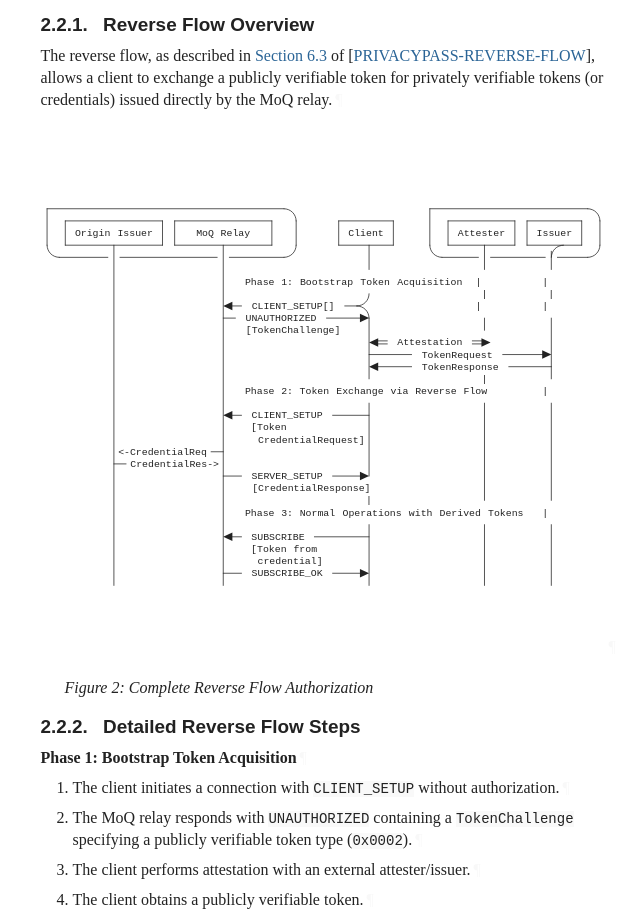
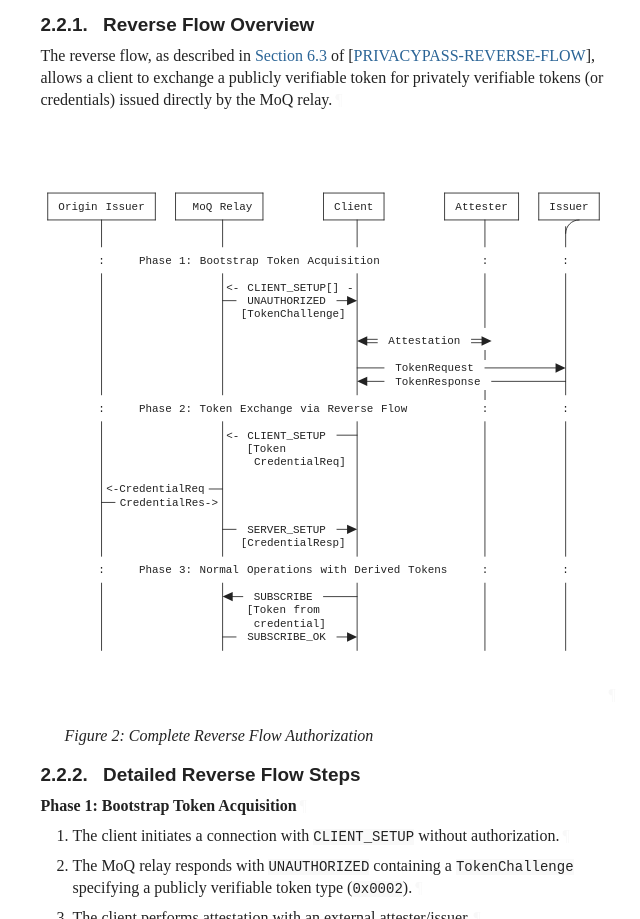
Before and after one commit to moq-wg/privacy-pass, a plain HTML site: page snk-error-codes/draft-ietf-moq-privacy-pass-auth.html in a window 1280 px wide. Shown: the part 2932-3851 px from the top of the page, without its empty margins (84-724 px from the left). Drawn offline with Linux system fonts and the light colour scheme; a web font is replaced by a local one.

Commit message:
Script updating gh-pages from 5222958. [ci skip]

```diff
--- a/snk-error-codes/draft-ietf-moq-privacy-pass-auth.html
+++ b/snk-error-codes/draft-ietf-moq-privacy-pass-auth.html
@@ -1497,149 +1497,134 @@ tokens (or credentials) issued directly by the MoQ relay.<a href="#section-2.2.1
 <figure id="figure-2">
             <div id="section-2.2.1-2.1">
               <div class="alignLeft art-svg artwork" id="section-2.2.1-2.1.1">
-<svg xmlns="http://www.w3.org/2000/svg" version="1.1" height="544" width="744" viewBox="0 0 744 544" class="diagram" text-anchor="middle" font-family="monospace" font-size="13px" stroke-linecap="round">
-                  <path d="M 8,32 L 8,80" fill="none" stroke="black"></path>
-                  <path d="M 32,48 L 32,80" fill="none" stroke="black"></path>
-                  <path d="M 96,80 L 96,528" fill="none" stroke="black"></path>
-                  <path d="M 160,48 L 160,80" fill="none" stroke="black"></path>
-                  <path d="M 176,48 L 176,80" fill="none" stroke="black"></path>
-                  <path d="M 240,80 L 240,528" fill="none" stroke="black"></path>
-                  <path d="M 304,48 L 304,80" fill="none" stroke="black"></path>
-                  <path d="M 336,48 L 336,80" fill="none" stroke="black"></path>
-                  <path d="M 392,48 L 392,80" fill="none" stroke="black"></path>
-                  <path d="M 432,80 L 432,112" fill="none" stroke="black"></path>
-                  <path d="M 432,176 L 432,256" fill="none" stroke="black"></path>
-                  <path d="M 432,288 L 432,384" fill="none" stroke="black"></path>
-                  <path d="M 432,448 L 432,528" fill="none" stroke="black"></path>
-                  <path d="M 464,48 L 464,80" fill="none" stroke="black"></path>
-                  <path d="M 512,32 L 512,80" fill="none" stroke="black"></path>
-                  <path d="M 536,48 L 536,80" fill="none" stroke="black"></path>
-                  <path d="M 584,80 L 584,112" fill="none" stroke="black"></path>
-                  <path d="M 584,176 L 584,192" fill="none" stroke="black"></path>
-                  <path d="M 584,288 L 584,416" fill="none" stroke="black"></path>
-                  <path d="M 584,448 L 584,528" fill="none" stroke="black"></path>
-                  <path d="M 624,48 L 624,80" fill="none" stroke="black"></path>
-                  <path d="M 640,48 L 640,80" fill="none" stroke="black"></path>
-                  <path d="M 672,88 L 672,112" fill="none" stroke="black"></path>
-                  <path d="M 672,176 L 672,256" fill="none" stroke="black"></path>
-                  <path d="M 672,288 L 672,416" fill="none" stroke="black"></path>
-                  <path d="M 672,448 L 672,528" fill="none" stroke="black"></path>
-                  <path d="M 712,48 L 712,80" fill="none" stroke="black"></path>
-                  <path d="M 736,48 L 736,80" fill="none" stroke="black"></path>
-                  <path d="M 8,32 L 320,32" fill="none" stroke="black"></path>
-                  <path d="M 512,32 L 720,32" fill="none" stroke="black"></path>
-                  <path d="M 32,48 L 160,48" fill="none" stroke="black"></path>
-                  <path d="M 176,48 L 304,48" fill="none" stroke="black"></path>
-                  <path d="M 392,48 L 464,48" fill="none" stroke="black"></path>
-                  <path d="M 536,48 L 624,48" fill="none" stroke="black"></path>
-                  <path d="M 640,48 L 712,48" fill="none" stroke="black"></path>
-                  <path d="M 32,80 L 160,80" fill="none" stroke="black"></path>
-                  <path d="M 176,80 L 304,80" fill="none" stroke="black"></path>
-                  <path d="M 392,80 L 464,80" fill="none" stroke="black"></path>
-                  <path d="M 536,80 L 624,80" fill="none" stroke="black"></path>
-                  <path d="M 640,80 L 712,80" fill="none" stroke="black"></path>
-                  <path d="M 24,96 L 88,96" fill="none" stroke="black"></path>
-                  <path d="M 104,96 L 232,96" fill="none" stroke="black"></path>
-                  <path d="M 248,96 L 320,96" fill="none" stroke="black"></path>
-                  <path d="M 528,96 L 576,96" fill="none" stroke="black"></path>
-                  <path d="M 592,96 L 664,96" fill="none" stroke="black"></path>
-                  <path d="M 680,96 L 720,96" fill="none" stroke="black"></path>
-                  <path d="M 248,160 L 264,160" fill="none" stroke="black"></path>
-                  <path d="M 400,160 L 416,160" fill="none" stroke="black"></path>
-                  <path d="M 240,176 L 256,176" fill="none" stroke="black"></path>
-                  <path d="M 376,176 L 424,176" fill="none" stroke="black"></path>
-                  <path d="M 440,206 L 456,206" fill="none" stroke="black"></path>
-                  <path d="M 440,210 L 456,210" fill="none" stroke="black"></path>
-                  <path d="M 568,206 L 584,206" fill="none" stroke="black"></path>
-                  <path d="M 568,210 L 584,210" fill="none" stroke="black"></path>
-                  <path d="M 432,224 L 488,224" fill="none" stroke="black"></path>
-                  <path d="M 608,224 L 664,224" fill="none" stroke="black"></path>
-                  <path d="M 440,240 L 488,240" fill="none" stroke="black"></path>
-                  <path d="M 616,240 L 672,240" fill="none" stroke="black"></path>
-                  <path d="M 248,304 L 264,304" fill="none" stroke="black"></path>
-                  <path d="M 384,304 L 432,304" fill="none" stroke="black"></path>
-                  <path d="M 224,352 L 240,352" fill="none" stroke="black"></path>
-                  <path d="M 96,368 L 112,368" fill="none" stroke="black"></path>
-                  <path d="M 240,384 L 264,384" fill="none" stroke="black"></path>
-                  <path d="M 384,384 L 424,384" fill="none" stroke="black"></path>
-                  <path d="M 248,464 L 264,464" fill="none" stroke="black"></path>
-                  <path d="M 360,464 L 432,464" fill="none" stroke="black"></path>
-                  <path d="M 240,512 L 264,512" fill="none" stroke="black"></path>
-                  <path d="M 384,512 L 424,512" fill="none" stroke="black"></path>
-                  <path d="M 320,32 C 328.83064,32 336,39.16936 336,48" fill="none" stroke="black"></path>
-                  <path d="M 720,32 C 728.83064,32 736,39.16936 736,48" fill="none" stroke="black"></path>
-                  <path d="M 688,80 C 679.16936,80 672,87.16936 672,96" fill="none" stroke="black"></path>
-                  <path d="M 24,96 C 15.16936,96 8,88.83064 8,80" fill="none" stroke="black"></path>
-                  <path d="M 320,96 C 328.83064,96 336,88.83064 336,80" fill="none" stroke="black"></path>
-                  <path d="M 528,96 C 519.16936,96 512,88.83064 512,80" fill="none" stroke="black"></path>
-                  <path d="M 720,96 C 728.83064,96 736,88.83064 736,80" fill="none" stroke="black"></path>
-                  <path d="M 416,160 C 424.83064,160 432,167.16936 432,176" fill="none" stroke="black"></path>
-                  <path d="M 416,160 C 424.83064,160 432,152.83064 432,144" fill="none" stroke="black"></path>
-                  <polygon class="arrowhead" points="672,224 660,218.4 660,229.6" fill="black" transform="rotate(0,664,224)"></polygon>
-                  <polygon class="arrowhead" points="592,208 580,202.4 580,213.6" fill="black" transform="rotate(0,584,208)"></polygon>
-                  <polygon class="arrowhead" points="448,240 436,234.4 436,245.6" fill="black" transform="rotate(180,440,240)"></polygon>
-                  <polygon class="arrowhead" points="448,208 436,202.4 436,213.6" fill="black" transform="rotate(180,440,208)"></polygon>
-                  <polygon class="arrowhead" points="432,512 420,506.4 420,517.6" fill="black" transform="rotate(0,424,512)"></polygon>
-                  <polygon class="arrowhead" points="432,384 420,378.4 420,389.6" fill="black" transform="rotate(0,424,384)"></polygon>
-                  <polygon class="arrowhead" points="432,176 420,170.4 420,181.6" fill="black" transform="rotate(0,424,176)"></polygon>
-                  <polygon class="arrowhead" points="256,464 244,458.4 244,469.6" fill="black" transform="rotate(180,248,464)"></polygon>
-                  <polygon class="arrowhead" points="256,304 244,298.4 244,309.6" fill="black" transform="rotate(180,248,304)"></polygon>
-                  <polygon class="arrowhead" points="256,160 244,154.4 244,165.6" fill="black" transform="rotate(180,248,160)"></polygon>
+<svg xmlns="http://www.w3.org/2000/svg" version="1.1" height="592" width="672" viewBox="0 0 672 592" class="diagram" text-anchor="middle" font-family="monospace" font-size="13px" stroke-linecap="round">
+                  <path d="M 8,32 L 8,64" fill="none" stroke="black"></path>
+                  <path d="M 72,64 L 72,96" fill="none" stroke="black"></path>
+                  <path d="M 72,128 L 72,272" fill="none" stroke="black"></path>
+                  <path d="M 72,304 L 72,464" fill="none" stroke="black"></path>
+                  <path d="M 72,496 L 72,576" fill="none" stroke="black"></path>
+                  <path d="M 136,32 L 136,64" fill="none" stroke="black"></path>
+                  <path d="M 160,32 L 160,64" fill="none" stroke="black"></path>
+                  <path d="M 216,64 L 216,96" fill="none" stroke="black"></path>
+                  <path d="M 216,128 L 216,272" fill="none" stroke="black"></path>
+                  <path d="M 216,304 L 216,464" fill="none" stroke="black"></path>
+                  <path d="M 216,496 L 216,576" fill="none" stroke="black"></path>
+                  <path d="M 264,32 L 264,64" fill="none" stroke="black"></path>
+                  <path d="M 336,32 L 336,64" fill="none" stroke="black"></path>
+                  <path d="M 376,64 L 376,96" fill="none" stroke="black"></path>
+                  <path d="M 376,128 L 376,272" fill="none" stroke="black"></path>
+                  <path d="M 376,304 L 376,464" fill="none" stroke="black"></path>
+                  <path d="M 376,496 L 376,576" fill="none" stroke="black"></path>
+                  <path d="M 408,32 L 408,64" fill="none" stroke="black"></path>
+                  <path d="M 480,32 L 480,64" fill="none" stroke="black"></path>
+                  <path d="M 528,64 L 528,96" fill="none" stroke="black"></path>
+                  <path d="M 528,128 L 528,192" fill="none" stroke="black"></path>
+                  <path d="M 528,304 L 528,464" fill="none" stroke="black"></path>
+                  <path d="M 528,496 L 528,576" fill="none" stroke="black"></path>
+                  <path d="M 568,32 L 568,64" fill="none" stroke="black"></path>
+                  <path d="M 592,32 L 592,64" fill="none" stroke="black"></path>
+                  <path d="M 624,72 L 624,96" fill="none" stroke="black"></path>
+                  <path d="M 624,128 L 624,272" fill="none" stroke="black"></path>
+                  <path d="M 624,304 L 624,464" fill="none" stroke="black"></path>
+                  <path d="M 624,496 L 624,576" fill="none" stroke="black"></path>
+                  <path d="M 664,32 L 664,64" fill="none" stroke="black"></path>
+                  <path d="M 8,32 L 136,32" fill="none" stroke="black"></path>
+                  <path d="M 160,32 L 264,32" fill="none" stroke="black"></path>
+                  <path d="M 336,32 L 408,32" fill="none" stroke="black"></path>
+                  <path d="M 480,32 L 568,32" fill="none" stroke="black"></path>
+                  <path d="M 592,32 L 664,32" fill="none" stroke="black"></path>
+                  <path d="M 8,64 L 136,64" fill="none" stroke="black"></path>
+                  <path d="M 160,64 L 264,64" fill="none" stroke="black"></path>
+                  <path d="M 336,64 L 408,64" fill="none" stroke="black"></path>
+                  <path d="M 480,64 L 568,64" fill="none" stroke="black"></path>
+                  <path d="M 592,64 L 664,64" fill="none" stroke="black"></path>
+                  <path d="M 216,160 L 232,160" fill="none" stroke="black"></path>
+                  <path d="M 352,160 L 368,160" fill="none" stroke="black"></path>
+                  <path d="M 384,206 L 400,206" fill="none" stroke="black"></path>
+                  <path d="M 384,210 L 400,210" fill="none" stroke="black"></path>
+                  <path d="M 512,206 L 528,206" fill="none" stroke="black"></path>
+                  <path d="M 512,210 L 528,210" fill="none" stroke="black"></path>
+                  <path d="M 376,240 L 408,240" fill="none" stroke="black"></path>
+                  <path d="M 528,240 L 616,240" fill="none" stroke="black"></path>
+                  <path d="M 384,256 L 408,256" fill="none" stroke="black"></path>
+                  <path d="M 536,256 L 624,256" fill="none" stroke="black"></path>
+                  <path d="M 352,320 L 376,320" fill="none" stroke="black"></path>
+                  <path d="M 200,384 L 216,384" fill="none" stroke="black"></path>
+                  <path d="M 72,400 L 88,400" fill="none" stroke="black"></path>
+                  <path d="M 216,432 L 232,432" fill="none" stroke="black"></path>
+                  <path d="M 352,432 L 368,432" fill="none" stroke="black"></path>
+                  <path d="M 224,512 L 240,512" fill="none" stroke="black"></path>
+                  <path d="M 336,512 L 376,512" fill="none" stroke="black"></path>
+                  <path d="M 216,560 L 232,560" fill="none" stroke="black"></path>
+                  <path d="M 352,560 L 368,560" fill="none" stroke="black"></path>
+                  <path d="M 640,64 C 631.16936,64 624,71.16936 624,80" fill="none" stroke="black"></path>
+                  <polygon class="arrowhead" points="624,240 612,234.4 612,245.6" fill="black" transform="rotate(0,616,240)"></polygon>
+                  <polygon class="arrowhead" points="536,208 524,202.4 524,213.6" fill="black" transform="rotate(0,528,208)"></polygon>
+                  <polygon class="arrowhead" points="392,256 380,250.4 380,261.6" fill="black" transform="rotate(180,384,256)"></polygon>
+                  <polygon class="arrowhead" points="392,208 380,202.4 380,213.6" fill="black" transform="rotate(180,384,208)"></polygon>
+                  <polygon class="arrowhead" points="376,560 364,554.4 364,565.6" fill="black" transform="rotate(0,368,560)"></polygon>
+                  <polygon class="arrowhead" points="376,432 364,426.4 364,437.6" fill="black" transform="rotate(0,368,432)"></polygon>
+                  <polygon class="arrowhead" points="376,160 364,154.4 364,165.6" fill="black" transform="rotate(0,368,160)"></polygon>
+                  <polygon class="arrowhead" points="232,512 220,506.4 220,517.6" fill="black" transform="rotate(180,224,512)"></polygon>
                   <g class="text">
-                    <text x="68" y="68">Origin</text>
-                    <text x="124" y="68">Issuer</text>
-                    <text x="216" y="68">MoQ</text>
-                    <text x="256" y="68">Relay</text>
-                    <text x="428" y="68">Client</text>
-                    <text x="580" y="68">Attester</text>
-                    <text x="676" y="68">Issuer</text>
-                    <text x="288" y="132">Phase</text>
-                    <text x="324" y="132">1:</text>
-                    <text x="376" y="132">Bootstrap</text>
-                    <text x="440" y="132">Token</text>
-                    <text x="512" y="132">Acquisition</text>
-                    <text x="576" y="132">|</text>
-                    <text x="664" y="132">|</text>
-                    <text x="584" y="148">|</text>
-                    <text x="672" y="148">|</text>
-                    <text x="332" y="164">CLIENT_SETUP[]</text>
-                    <text x="576" y="164">|</text>
-                    <text x="664" y="164">|</text>
-                    <text x="316" y="180">UNAUTHORIZED</text>
-                    <text x="332" y="196">[TokenChallenge]</text>
-                    <text x="512" y="212">Attestation</text>
-                    <text x="548" y="228">TokenRequest</text>
-                    <text x="552" y="244">TokenResponse</text>
-                    <text x="584" y="260">|</text>
-                    <text x="288" y="276">Phase</text>
-                    <text x="324" y="276">2:</text>
-                    <text x="360" y="276">Token</text>
-                    <text x="420" y="276">Exchange</text>
-                    <text x="472" y="276">via</text>
-                    <text x="520" y="276">Reverse</text>
-                    <text x="572" y="276">Flow</text>
-                    <text x="664" y="276">|</text>
-                    <text x="324" y="308">CLIENT_SETUP</text>
-                    <text x="300" y="324">[Token</text>
-                    <text x="356" y="340">CredentialRequest]</text>
-                    <text x="160" y="356">&lt;-CredentialReq</text>
-                    <text x="176" y="372">CredentialRes-&gt;</text>
-                    <text x="324" y="388">SERVER_SETUP</text>
-                    <text x="356" y="404">[CredentialResponse]</text>
-                    <text x="432" y="420">|</text>
-                    <text x="288" y="436">Phase</text>
-                    <text x="324" y="436">3:</text>
-                    <text x="364" y="436">Normal</text>
-                    <text x="436" y="436">Operations</text>
-                    <text x="500" y="436">with</text>
-                    <text x="552" y="436">Derived</text>
-                    <text x="612" y="436">Tokens</text>
-                    <text x="664" y="436">|</text>
-                    <text x="312" y="468">SUBSCRIBE</text>
-                    <text x="300" y="484">[Token</text>
-                    <text x="348" y="484">from</text>
-                    <text x="328" y="500">credential]</text>
-                    <text x="324" y="516">SUBSCRIBE_OK</text>
+                    <text x="44" y="52">Origin</text>
+                    <text x="100" y="52">Issuer</text>
+                    <text x="192" y="52">MoQ</text>
+                    <text x="232" y="52">Relay</text>
+                    <text x="372" y="52">Client</text>
+                    <text x="524" y="52">Attester</text>
+                    <text x="628" y="52">Issuer</text>
+                    <text x="72" y="116">:</text>
+                    <text x="136" y="116">Phase</text>
+                    <text x="172" y="116">1:</text>
+                    <text x="224" y="116">Bootstrap</text>
+                    <text x="288" y="116">Token</text>
+                    <text x="360" y="116">Acquisition</text>
+                    <text x="528" y="116">:</text>
+                    <text x="624" y="116">:</text>
+                    <text x="228" y="148">&lt;-</text>
+                    <text x="300" y="148">CLIENT_SETUP[]</text>
+                    <text x="368" y="148">-</text>
+                    <text x="292" y="164">UNAUTHORIZED</text>
+                    <text x="300" y="180">[TokenChallenge]</text>
+                    <text x="456" y="212">Attestation</text>
+                    <text x="528" y="228">|</text>
+                    <text x="468" y="244">TokenRequest</text>
+                    <text x="472" y="260">TokenResponse</text>
+                    <text x="528" y="276">|</text>
+                    <text x="72" y="292">:</text>
+                    <text x="136" y="292">Phase</text>
+                    <text x="172" y="292">2:</text>
+                    <text x="208" y="292">Token</text>
+                    <text x="268" y="292">Exchange</text>
+                    <text x="320" y="292">via</text>
+                    <text x="368" y="292">Reverse</text>
+                    <text x="420" y="292">Flow</text>
+                    <text x="528" y="292">:</text>
+                    <text x="624" y="292">:</text>
+                    <text x="228" y="324">&lt;-</text>
+                    <text x="292" y="324">CLIENT_SETUP</text>
+                    <text x="268" y="340">[Token</text>
+                    <text x="308" y="356">CredentialReq]</text>
+                    <text x="136" y="388">&lt;-CredentialReq</text>
+                    <text x="152" y="404">CredentialRes-&gt;</text>
+                    <text x="292" y="436">SERVER_SETUP</text>
+                    <text x="300" y="452">[CredentialResp]</text>
+                    <text x="72" y="484">:</text>
+                    <text x="136" y="484">Phase</text>
+                    <text x="172" y="484">3:</text>
+                    <text x="212" y="484">Normal</text>
+                    <text x="284" y="484">Operations</text>
+                    <text x="348" y="484">with</text>
+                    <text x="400" y="484">Derived</text>
+                    <text x="460" y="484">Tokens</text>
+                    <text x="528" y="484">:</text>
+                    <text x="624" y="484">:</text>
+                    <text x="288" y="516">SUBSCRIBE</text>
+                    <text x="268" y="532">[Token</text>
+                    <text x="316" y="532">from</text>
+                    <text x="296" y="548">credential]</text>
+                    <text x="292" y="564">SUBSCRIBE_OK</text>
                   </g>
                 </svg><a href="#section-2.2.1-2.1.1" class="pilcrow">¶</a>
 </div>
```
Also changed, not shown: snk-error-codes/draft-ietf-moq-privacy-pass-auth.txt (+35 -32 lines).
